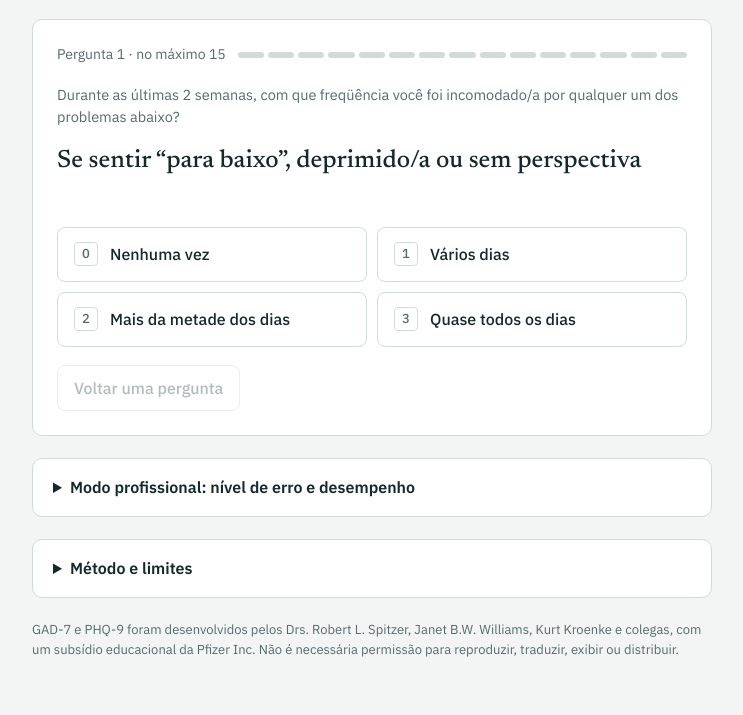
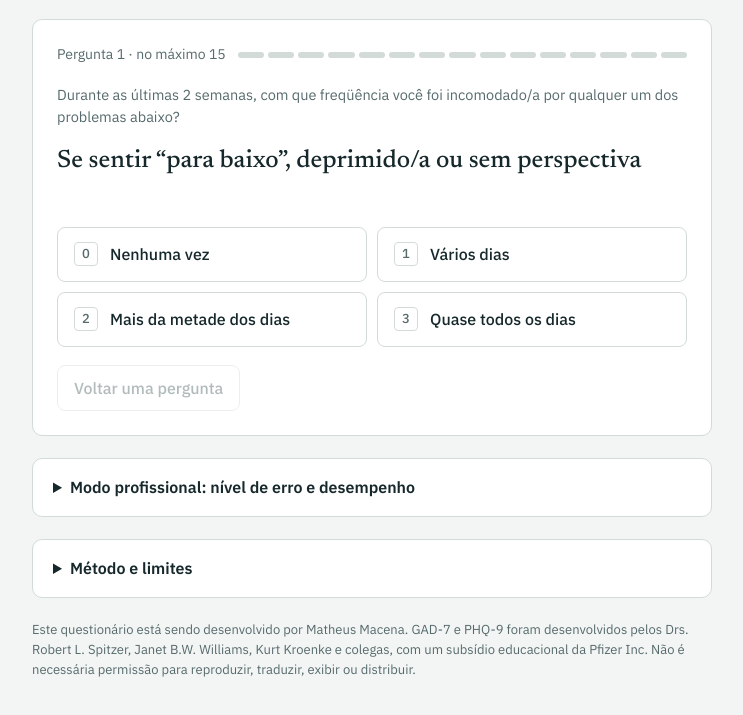
Before and after one commit to macenamt/rastreio-adaptativo.github.io, a plain HTML site: page index.html in a window 1280 px wide. Shown: the part 191-906 px from the top of the page, without its empty margins (268-1011 px from the left). Drawn offline with Linux system fonts and the light colour scheme.

Commit message:
Update index.html

```diff
--- a/index.html
+++ b/index.html
@@ -98,7 +98,7 @@ footer{font-size:13px;color:var(--muted)}
 <body>
 <div class="wrap">
   <header>
-    <span class="badge">Protótipo de pesquisa · não usar com o público</span>
+    <span class="badge">Protótipo de pesquisa· não usar com o público</span>
     <h1>Rastreio adaptativo de ansiedade e depressão</h1>
     <p class="lead">As 15 perguntas do GAD-7 e do PHQ-8 são feitas uma por vez. O rastreio termina assim que as respostas já indicam, com a confiança escolhida, o resultado que o questionário completo daria.</p>
   </header>
@@ -165,7 +165,7 @@ footer{font-size:13px;color:var(--muted)}
     </div>
   </details>
 
-  <footer>GAD-7 e PHQ-9 foram desenvolvidos pelos Drs. Robert L. Spitzer, Janet B.W. Williams, Kurt Kroenke e colegas, com um subsídio educacional da Pfizer Inc. Não é necessária permissão para reproduzir, traduzir, exibir ou distribuir.</footer>
+  <footer>Este questionário está sendo desenvolvido por Matheus Macena. GAD-7 e PHQ-9 foram desenvolvidos pelos Drs. Robert L. Spitzer, Janet B.W. Williams, Kurt Kroenke e colegas, com um subsídio educacional da Pfizer Inc. Não é necessária permissão para reproduzir, traduzir, exibir ou distribuir.</footer>
 </div>
 
 <script>
```
